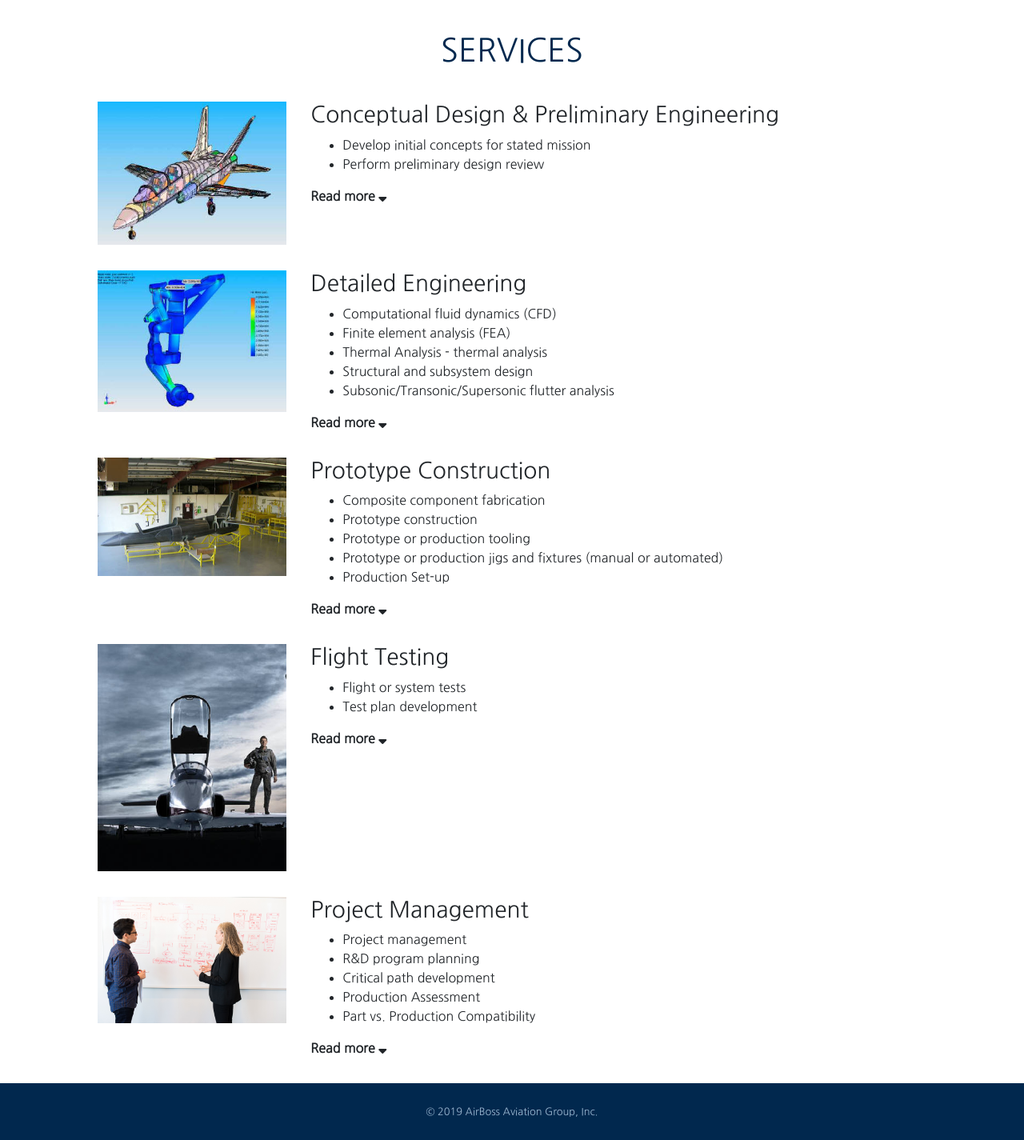
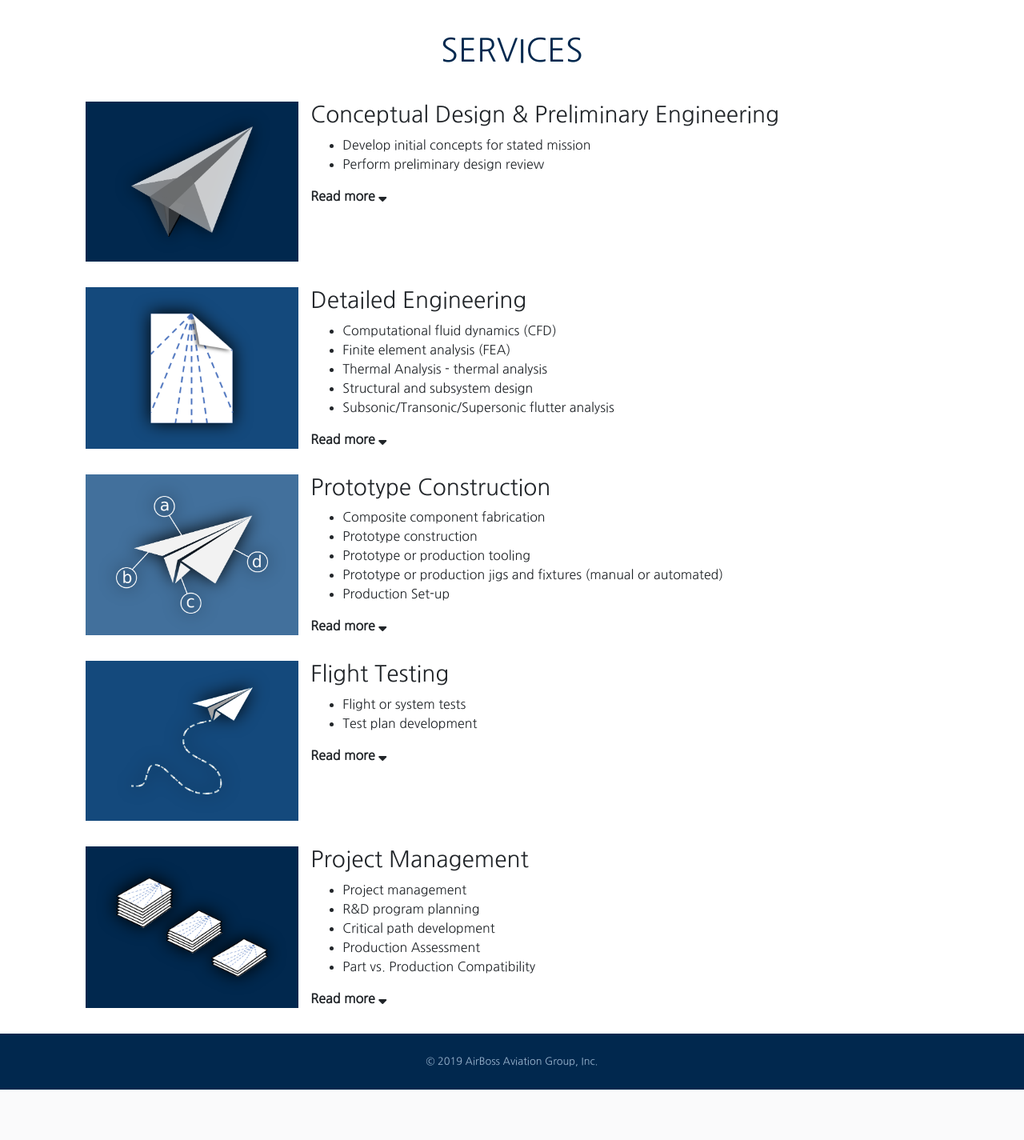
Before and after one commit to neromike/AirBoss-website, a PHP site: page /services.php in a window 1280 px wide. Shown: the part 97-1522 px from the top of the page at 80% size. After the commit the page ends 1459 px from the top, so only its background shows below. Run offline with PHP 8.4, Linux system fonts and the light colour scheme; some libraries are stand-ins or nearby versions.

Commit message:
Update services image to paper plane version

```diff
--- a/services.php
+++ b/services.php
@@ -5,8 +5,16 @@
 .service_container {
   margin-bottom: 2em;
 }
+.service_img {
+  min-height: 200px;
+  display: flex;
+}
 .service_img img {
-  width: 100%;
+  width: 80%;
+  margin-left: auto;
+  margin-right: auto;
+  -webkit-filter: drop-shadow(0px -1px 11px #000);
+  filter: drop-shadow(0px -1px 11px #000);
 }
 .service_link:hover {
   text-decoration: none;
@@ -33,7 +41,8 @@
   <?php
 	$services = array(
 	  array("Conceptual Design & Preliminary Engineering",
-          "services_conceptual-design",
+          "services_paper_conceptual-design",
+          $color_base_dark,
           "<ul>
            <li>Develop initial concepts for stated mission</li>
            <li>Perform preliminary design review</li>
@@ -42,7 +51,8 @@
            <p>After the conceptual design is complete, we perform a Preliminary Design Review (PDR). During the PDR, we address technical objectives, feasibility, functional/performance requirements, preliminary mechanical/structural/thermal/aerodynamic analysis, software requirements, and parts/materials selection.</p>
            <p>The completion of a successful PDR marks the end of the preliminary design phase of the project and the beginning of detailed engineering.</p>"),
 	  array("Detailed Engineering",
-          "services_detailed-engineering",
+          "services_paper_detailed-engineering",
+          $color_base_mid_dark,
           "<ul>
            <li>Computational fluid dynamics (CFD)</li>
            <li>Finite element analysis (FEA)</li>
@@ -55,7 +65,8 @@
            <p>After every phase of engineering and analysis, we generate a report to cover the methods and results of the analysis. Using the results, we identify and specify composite laminate schedules on accompanying part drawings. Every part we design is individually documented in CAD with a part number. Parts are easily identified down to the nut and bolt. We maintain all revision history through Product Data Management (PDM) software systems.</p>
            <p>We can deliver supporting design documentation in a variety of formats. This enables us to send solid model information directly to a Computer Numerical Control (CNC) subcontractor to generate rapid prototype tools, parts, or models. We also integrate all vendor information into the design to keep an accurate bill of materials for the project and to produce detailed assembly drawings for installation.</p>"),
     array("Prototype Construction",
-          "services_prototype-construction",
+          "services_paper_prototype-construction",
+          $color_base_mid_light,
           "<ul>
            <li>Composite component fabrication</li>
            <li>Prototype construction</li>
@@ -67,7 +78,8 @@
            <p>Other specialists are brought in during the fabrication of the prototype. AirBoss oversees the entire systems integration into the vehicle as the systems are developed and installed. We ensure that at the end of prototype construction, all supporting documentation and drawings reflect the numerous changes that come with the first prototype fabrication.</p>
            <p>When the time comes, we will show up at the job site with our staff of engineers and support.  We can bring fabricators, engineers, outside specialists, and even test pilots. On-site program management is critical for the success of the program.</p>"),
     array("Flight Testing",
-          "services_flight-testing",
+          "services_paper_flight-testing",
+          $color_base_mid_dark,
           "<ul>
            <li>Flight or system tests</li>
            <li>Test plan development</li>
@@ -76,7 +88,8 @@
            <p>AirBoss also works closely with Len Fox. Len has flown nearly all of our projects to date. Len received the Spirit of Flight award at Oshkosh 2005, a yearly award presented by the Society of Experimental Test Pilots.</p>
            <p>Both pilots provide an extensive and well thought out flight test program to any project, keeping safety paramount.</p>"),
 	  array("Project Management",
-          "services_project-management",
+          "services_paper_project-management",
+          $color_base_dark,
           "<ul>
            <li>Project management</li>
            <li>R&D program planning</li>
@@ -102,14 +115,14 @@
     <div class="d-none d-md-block col-md-1"></div>
     <div class="service_container col-12 col-md-10">
 			<div class="row">
-				<div class="service_img col-12 col-md-3">
-          <img src="img/service/<?php echo $service[1]; ?>.jpg" />
+				<div class="service_img col-12 col-md-3" style="background-color:<?php echo $service[2]; ?>;">
+          <img class="align-self-center" src="img/service/<?php echo $service[1]; ?>.png" />
 				</div>
 				<div class="col-12 col-md-9 text-left service_link" id="<?php echo $service[1]; ?>">
           <h3 class="service_name"><?php echo $service[0]; ?></h3>
           <div class="service_blurb">
-            <?php echo $service[2]; ?>
-            <div class="service_blurb2 service_blurb2_hidden"><?php echo $service[3]; ?></div>
+            <?php echo $service[3]; ?>
+            <div class="service_blurb2 service_blurb2_hidden"><?php echo $service[4]; ?></div>
             <div class="service_read_more">Read more <i class='fas fa-sort-down'></i></div>
           </div>
         </div>
```
Also changed, not shown: img/service/services_conceptual-design.jpg (deleted), img/service/services_detailed-engineering.jpg (deleted), img/service/services_flight-testing.jpg (deleted), img/service/services_paper_conceptual-design.png (added), img/service/services_paper_detailed-engineering.png (added), img/service/services_paper_flight-testing.png (added), img/service/services_paper_project-management.png (added), img/service/services_paper_prototype-construction.png (added), img/service/services_project-management.jpg (deleted), img/service/services_prototype-construction.jpg (deleted).
